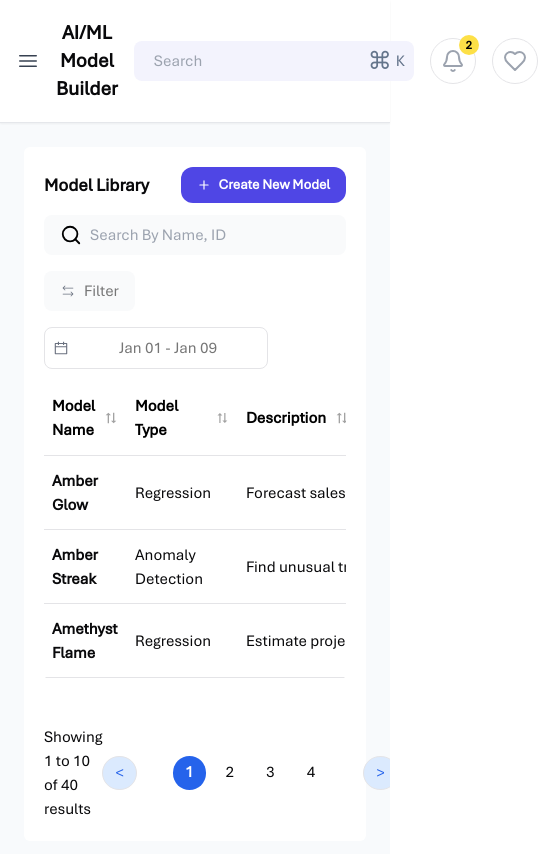
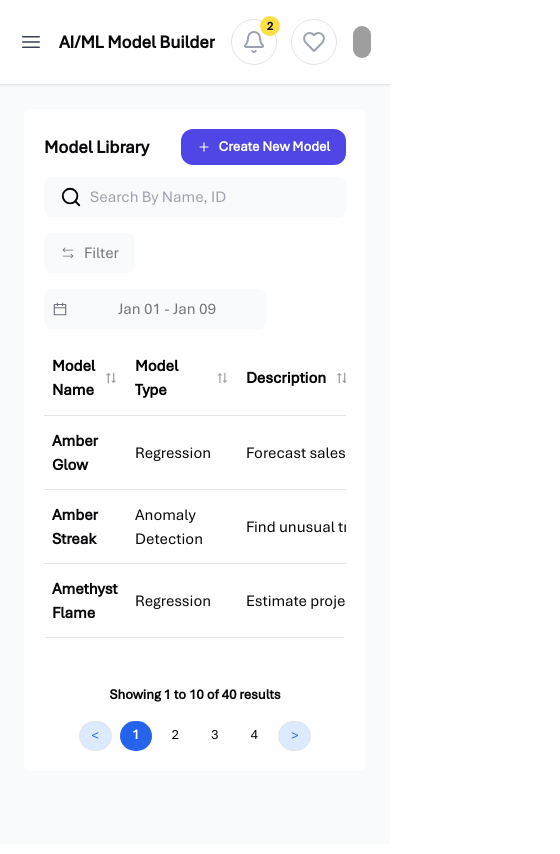
Before and after one commit to aditya28n99/Aventisia-Assignment, a React (Vite) app: page / in a window 390 px wide. Shown: the top 854 px of the page, 560 px wide, since content can reach past the window. Built offline with nearby package versions, Linux system fonts and the light colour scheme; grey boxes are pictures that could not be loaded.

Commit message:
added responsive features

```diff
--- a/src/components/DateRangePicker/DateRangePicker.tsx
+++ b/src/components/DateRangePicker/DateRangePicker.tsx
@@ -22,7 +22,7 @@ const DateRangePicker: React.FC = () => {
   const formatDate = (date: Date | null): string => (date ? format(date, "MMM dd") : "");
 
   return (
-    <div className="flex items-center text-center justify-center py-2 border rounded-lg w-min">
+    <div className="flex items-center text-center justify-center py-2 rounded-lg w-min bg-[#F9FAFB]">
       <AiOutlineCalendar className="text-gray-500 ml-2" />
       {/* React DatePicker */}
       <DatePicker
--- a/src/components/Navigations/Navbar.tsx
+++ b/src/components/Navigations/Navbar.tsx
@@ -17,7 +17,8 @@ type NavbarProps = {
 export default function Navbar({ onSidebarToggle }: Readonly<NavbarProps>) {
 
   return (
-    <div className="sticky top-0 z-40 flex p-[19px] shrink-0 items-center gap-x-4 border-b border-gray-200 bg-white px-4 shadow-sm sm:gap-x-6 sm:px-6">
+    <div className="sticky top-0 z-40 flex p-[19px] items-center gap-x-4 border-b border-gray-200 bg-white shadow-sm sm:gap-x-6 sm:px-6">
+      {/* Sidebar toggle button */}
       <button
         type="button"
         onClick={onSidebarToggle}
@@ -26,68 +27,87 @@ export default function Navbar({ onSidebarToggle }: Readonly<NavbarProps>) {
         <span className="sr-only">Open sidebar</span>
         <Bars3Icon aria-hidden="true" className="h-6 w-6" />
       </button>
-      <div className="flex flex-1 gap-x-4 self-stretch lg:gap-x-6 items-center justify-between ml-0">
 
-        <div className='text-center items-center'>
-          <h1 className="text-xl font-semibold">AI/ML Model Builder</h1>
+      <div className="flex flex-1 items-center justify-between gap-x-4 lg:gap-x-6">
+        {/* Navbar Title */}
+        <div className="text-center items-center flex-1 sm:flex-none">
+          <h1 className="text-lg font-semibold truncate sm:text-xl">
+            AI/ML Model Builder
+          </h1>
         </div>
 
-        <div className="flex w-[280px] items-center bg-[#F3F3FD] px-3 py-1 rounded-lg text-slate-500">
+        {/* Search Bar */}
+        <div className="hidden sm:flex w-full max-w-md items-center bg-[#F3F3FD] px-3 py-1 rounded-lg text-slate-500">
           <Search className="text-slate-500" />
           <input
             type="text"
             placeholder="Search"
-            className="bg-transparent outline-none pl-2"
+            className="bg-transparent outline-none pl-2 flex-1"
           />
-          <div className="flex justify-center items-center gap-1 ml-4">
-            <h1 className='text-2xl'>⌘</h1>
+          <div className="flex items-center gap-1 ml-4">
+            <h1 className="text-2xl">⌘</h1>
             <h2>K</h2>
           </div>
         </div>
+
+        {/* Right Section */}
         <div className="flex items-center gap-x-4 lg:gap-x-6">
-          <button type="button" className="relative  p-2.5 text-gray-400 hover:text-gray-500 border rounded-full text-lg">
+          {/* Notification Button */}
+          <div className='flex gap-[14px]'>
+
+          <button
+            type="button"
+            className="relative p-2.5 text-gray-400 hover:text-gray-500 border rounded-full text-lg"
+            >
             <span className="absolute -top-1 -right-1 flex h-5 w-5 items-center justify-center rounded-full bg-yellow-300 text-xs font-bold text-black">
               2
             </span>
-            <Bell aria-hidden="true" className="size-6" />
+            <Bell aria-hidden="true" className="h-6 w-6" />
           </button>
 
-          <button type="button" className=" p-2.5 text-gray-400 hover:text-gray-500 border rounded-full text-lg">
-            <Heart aria-hidden="true" className="size-6" />
+          <button
+            type="button"
+            className="p-2.5 relative text-gray-400 hover:text-gray-500 border rounded-full text-lg"
+            >
+            <Heart aria-hidden="true" className="h-6 w-6" />
           </button>
+          </div>
 
           {/* Separator */}
-          <div aria-hidden="true" className="hidden lg:block lg:h-10 lg:w-px lg:bg-[#CBD5E1]" />
+          <div
+            aria-hidden="true"
+            className="hidden lg:block lg:h-10 lg:w-px lg:bg-[#CBD5E1]"
+          />
 
-          {/* Profile dropdown */}
+          {/* Profile Dropdown */}
           <Menu as="div" className="relative">
             <MenuButton className="-m-1.5 flex items-center p-1.5">
               <span className="sr-only">Open user menu</span>
               <img
-                alt=""
+                alt="User"
                 src="https://99designs-blog.imgix.net/blog/wp-content/uploads/2022/06/Starbucks_Corporation_Logo_2011.svg-e1657703028844.png?auto=format&q=60&fit=max&w=930"
-                className="size-10 rounded-full bg-g[#CBD5E1]"
+                className="h-8 w-8 rounded-full bg-gray-200 "
               />
               <span className="hidden lg:flex lg:items-center">
-                <span aria-hidden="true" className="ml-4 text-sm/6 font-semibold text-gray-900">
-                  <div className='text-left'>
-                    <h1 className='font-bold text-base'>{'Neurotic Spy'}</h1>
-                    <h2 className='text-xs text-gray-500'>{'Neurotic@taildo.com'}</h2>
-
+                <span className="ml-4 text-sm font-semibold text-gray-900">
+                  <div className="text-left">
+                    <h1 className="font-bold text-base">{'Neurotic Spy'}</h1>
+                    <h2 className="text-xs text-gray-500">
+                      {'Neurotic@taildo.com'}
+                    </h2>
                   </div>
                 </span>
-                <ChevronDown aria-hidden="true" className="ml-2 size-5 text-gray-400" />
+                <ChevronDown aria-hidden="true" className="ml-2 h-5 w-5 text-gray-400" />
               </span>
             </MenuButton>
             <MenuItems
-              transition
-              className="absolute right-0 z-10 mt-2.5 w-32 origin-top-right rounded-md bg-white py-2 shadow-lg ring-1 ring-gray-900/5 transition focus:outline-none data-[closed]:scale-95 data-[closed]:transform data-[closed]:opacity-0 data-[enter]:duration-100 data-[leave]:duration-75 data-[enter]:ease-out data-[leave]:ease-in"
+              className="absolute right-0 z-10 mt-2 w-32 origin-top-right rounded-md bg-white py-2 shadow-lg ring-1 ring-gray-900/5"
             >
               <MenuItem>
                 <a
-                  href={'#'}
-                  onClick={() => console.log("User Signed Out")}
-                  className="block px-3 py-1 text-sm/6 text-gray-900 data-[focus]:bg-gray-50 data-[focus]:outline-none"
+                  href="#"
+                  onClick={() => console.log('User Signed Out')}
+                  className="block px-3 py-1 text-sm text-gray-900 hover:bg-gray-50"
                 >
                   {'Sign out'}
                 </a>
--- a/src/components/Pagination/Pagination.tsx
+++ b/src/components/Pagination/Pagination.tsx
@@ -13,23 +13,35 @@ const PaginationComponent: React.FC<PaginateProps> = ({dataLength, currentPage,
     const offset = currentPage * itemsPerPage;
 
     return (
-        <div className="mt-4 flex justify-between items-center">
-            <p>
-                Showing {offset + 1} to {Math.min(offset + itemsPerPage, dataLength)}{" "}
-                of {dataLength} results
+        <div className="mt-4 flex flex-col sm:flex-row justify-between items-center gap-4 sm:gap-0">
+          {/* Results info */}
+          <p className="text-sm sm:text-base text-center sm:text-left font-semibold">
+            Showing {offset + 1} to {Math.min(offset + itemsPerPage, dataLength)} of {dataLength} results
           </p>
+
+          {/* Pagination component */}
           <ReactPaginate
             previousLabel={"<"}
             nextLabel={">"}
             pageCount={totalPages}
             onPageChange={(e) => onPageChange(e.selected)}
-                containerClassName={"flex gap-2"}
-                pageClassName={"px-3 py-1 rounded-full cursor-pointer"}
-                previousClassName={"px-3 mr-7 py-1 border rounded-full cursor-pointer rounded-full bg-[#DBEAFE] text-[#2563EB]"}
-                nextClassName={"px-3 py-1 ml-7 border rounded-full cursor-pointer rounded-full bg-[#DBEAFE] text-[#2563EB]"}
+            containerClassName={"flex flex-wrap justify-center sm:justify-end gap-2"}
+            pageClassName={
+              "px-3 py-1 text-sm sm:text-base rounded-full cursor-pointer"
+            }
+            previousClassName={
+              "px-3 py-1 text-sm sm:text-base border rounded-full cursor-pointer bg-[#DBEAFE] text-[#2563EB] hover:bg-[#BFDBFE]"
+            }
+            nextClassName={
+              "px-3 py-1 text-sm sm:text-base border rounded-full cursor-pointer bg-[#DBEAFE] text-[#2563EB] hover:bg-[#BFDBFE]"
+            }
             activeClassName={"font-bold bg-[#2563EB] text-white"}
+            breakLabel={"..."}
+            breakClassName={"px-3 py-1 text-sm sm:text-base rounded-full"}
+            marginPagesDisplayed={1}
+            pageRangeDisplayed={2}
           ></ReactPaginate>
         </div>
-    )
+      );
 }
 export default PaginationComponent;
```
Lines whose indentation alone changed are shown as unchanged.
